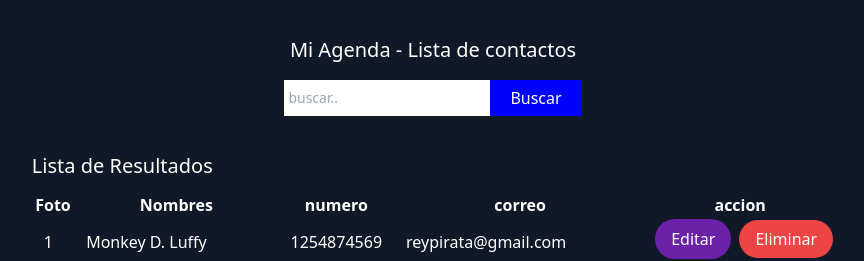
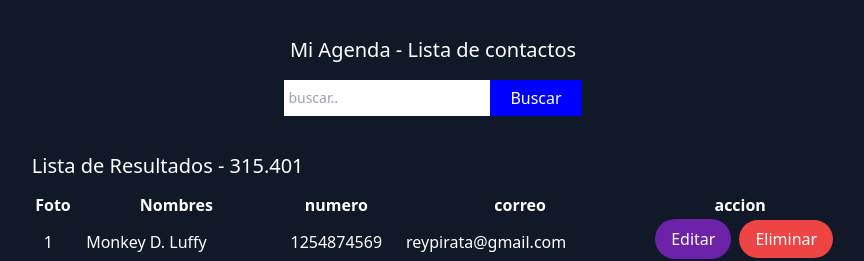
Before and after one commit to josehb96/MyVueAgenda, a Vue app in the folder VueAgenda/: page / in a window 1280 px wide. Shown: the top 261 px of the page, without its empty margins (207-1071 px from the left). Built offline with nearby package versions, Linux system fonts and the light colour scheme.

Commit message:
Computed properties in Vue 3

```diff
--- a/VueAgenda/src/components/ListContacts.vue
+++ b/VueAgenda/src/components/ListContacts.vue
@@ -1,4 +1,6 @@
 <script setup>
+
+    import { computed } from 'vue';
 
     // imports
     import BtnDelete from './BtnDelete.vue';
@@ -15,11 +17,24 @@
         }
     })
 
+    // methods
+    const totalRecompensa = computed(() => {
+        return props.listContacts.reduce(
+            (accumulator, contact) => accumulator + contact.recompensa, 0
+        )
+    })
+
+    // const totalRecompensas = () => {
+    //     return props.listContacts.reduce(
+    //         (accumulator, contact) => accumulator + contact.recompensa, 0
+    //     )
+    // }
+
 </script>
 
 <template>
     <div class="m-6">
-    <h3 class="text-xl my-3">{{ title }}</h3>
+    <h3 class="text-xl my-3">{{ title }} - {{ totalRecompensa }}</h3>
       <table class="table-fixed">
         <thead>
             <th>Foto</th>
```
